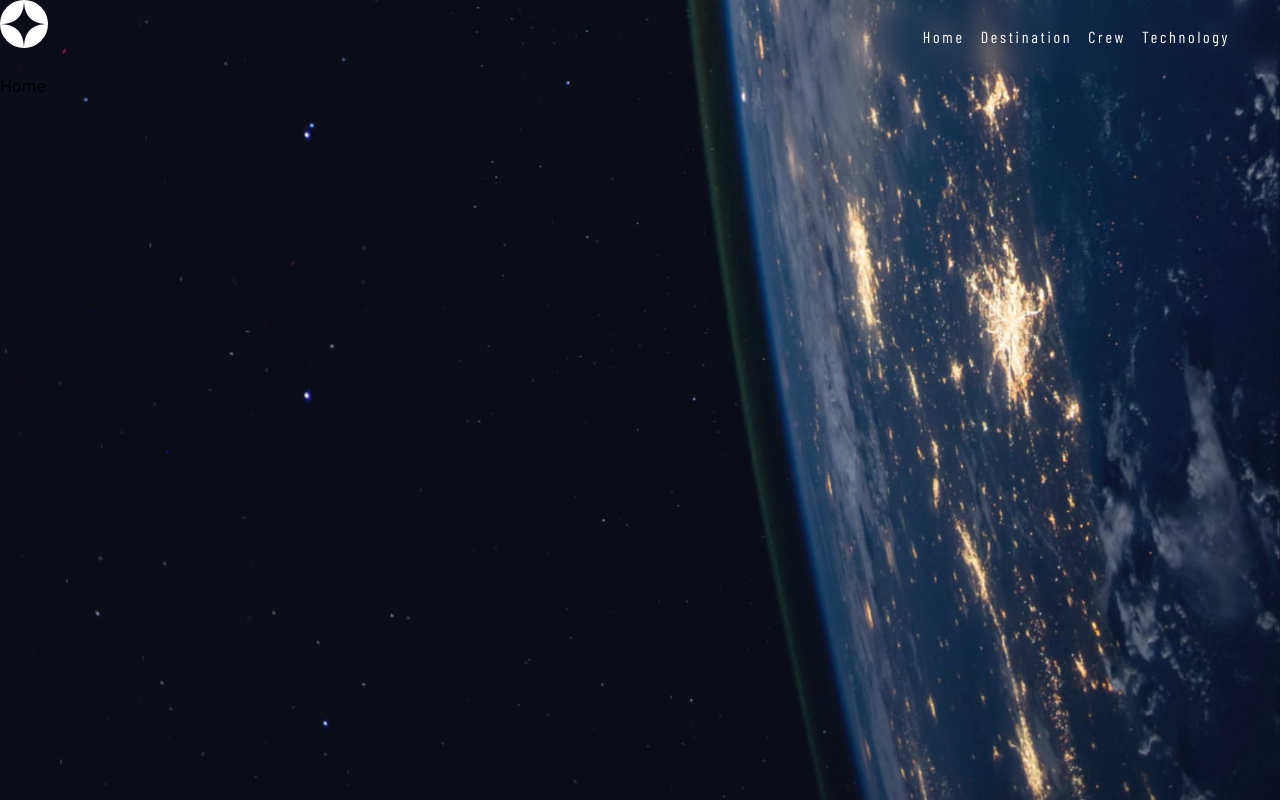
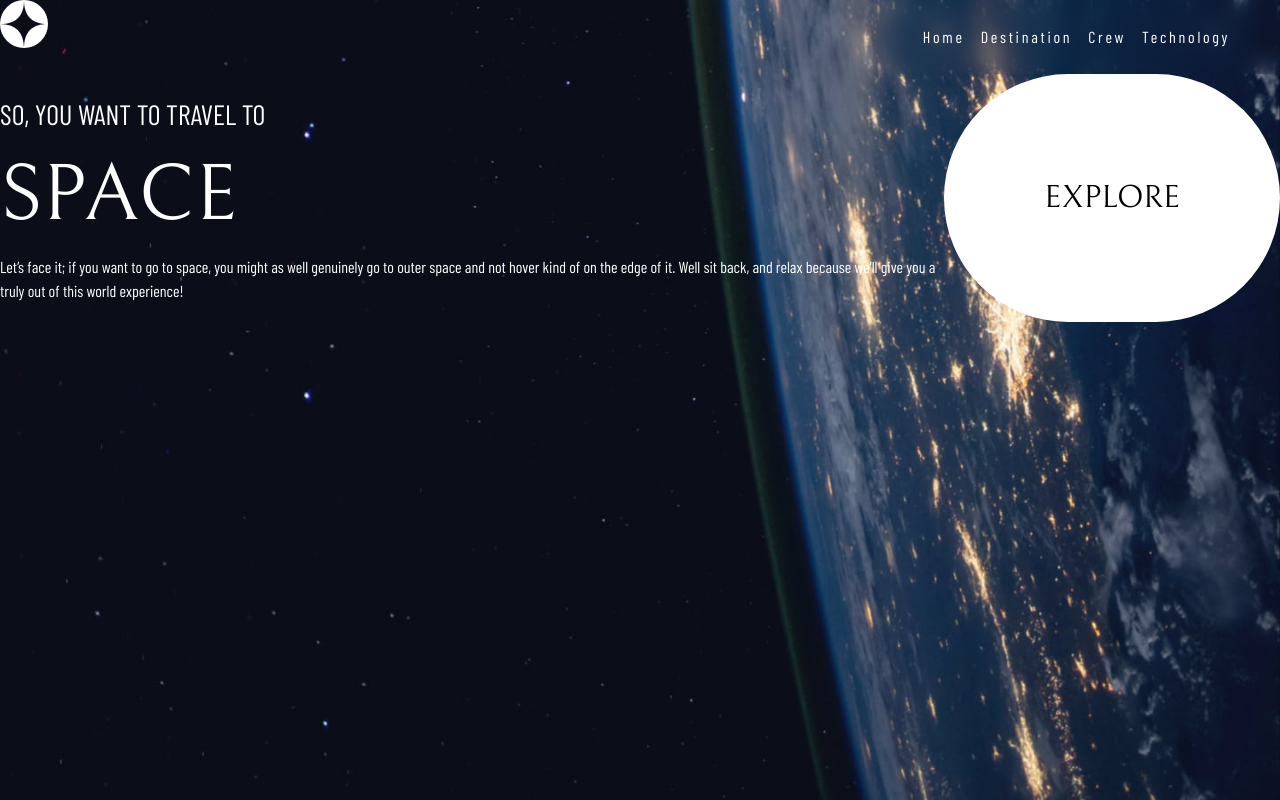
Before and after one commit to shartechs/fm-space-tourism-website, a React (Vite) app: page / in a window 1280 px wide. Built offline with nearby package versions, Linux system fonts and the light colour scheme.

Commit message:
added homepage content

```diff
--- a/src/index.css
+++ b/src/index.css
@@ -20,3 +20,7 @@
 .navlink {
   @apply font-barlow text-nav-mobile lg:text-nav-desktop  tracking-[2.7px] text-white;
 }
+
+p {
+  @apply font-barlow text-sm md:text-md xl:text-xl;
+}
--- a/src/pages/Home.jsx
+++ b/src/pages/Home.jsx
@@ -5,7 +5,27 @@ function Home() {
     <Layout
       backgroundImageUrl={"src/assets/images/home/background-home-desktop.jpg"}
     >
-      Home
+      <div className="flex justify-between items-center">
+        <div>
+          <h5 className="text-white font-barlow text-h5-mobile md:text-h5-tablet lg:text-h5-desktop">
+            SO, YOU WANT TO TRAVEL TO
+          </h5>
+          <h1 className="text-white font-bellefair text-h1-mobile md:text-h1-tablet xl:text-h1-desktop">
+            SPACE
+          </h1>
+          <p className="text-white">
+            Let’s face it; if you want to go to space, you might as well
+            genuinely go to outer space and not hover kind of on the edge of it.
+            Well sit back, and relax because we’ll give you a truly out of this
+            world experience!
+          </p>
+        </div>
+        <div>
+          <button className="  bg-white text-[20px] md:text-[32px] py-[100px] px-[100px] font-bellefair rounded-full">
+            EXPLORE
+          </button>
+        </div>
+      </div>
     </Layout>
   );
 }
--- a/tailwind.config.js
+++ b/tailwind.config.js
@@ -10,7 +10,7 @@ export default {
     },
     fontFamily: {
       barlow: ["Barlow Condensed", "sans-serif"], // Primary sans-serif font
-      bellafair: ["Bellafair", "sans-serif"], // Secondary sans-serif font
+      bellefair: ["Bellefair", "serif"], // Secondary sans-serif font
     },
     extend: {
       screens: {
```
